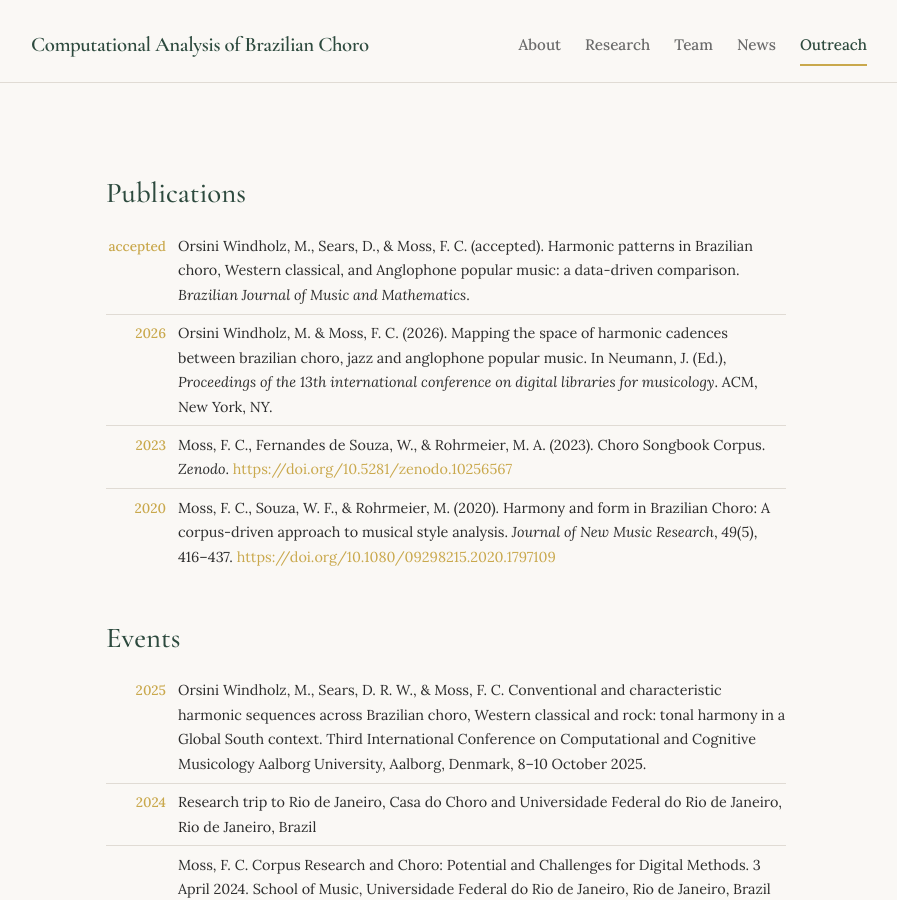
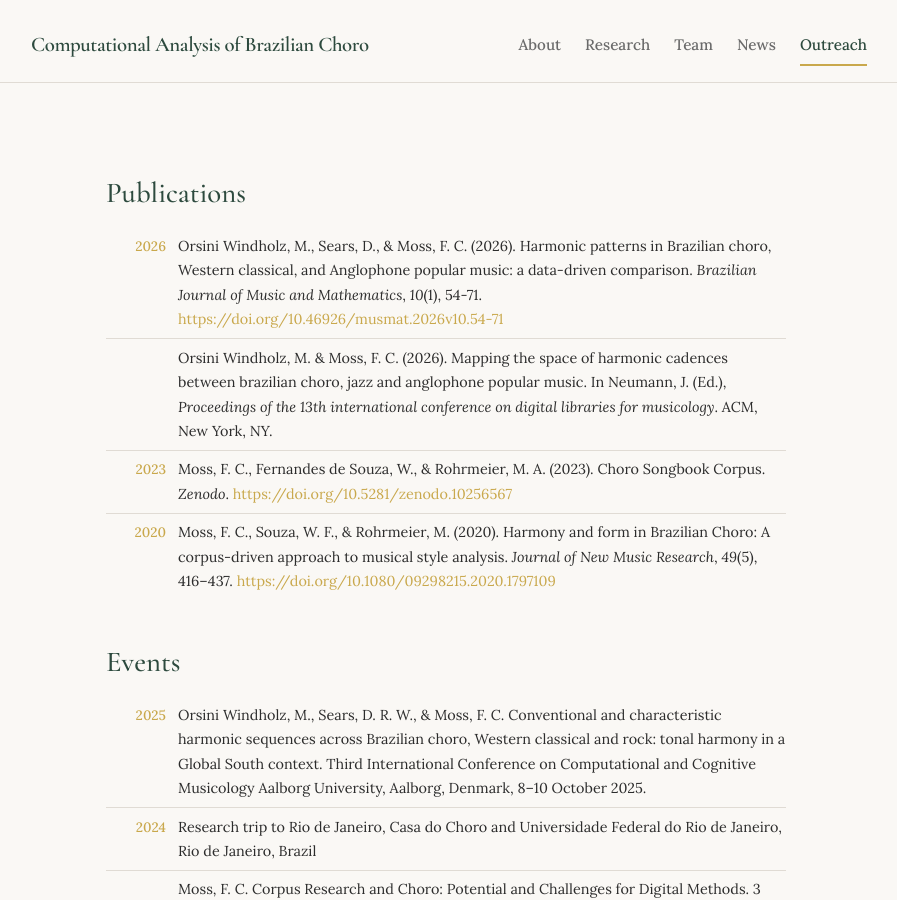
Before and after one commit to fabianmoss/choro, a Jekyll site: the page built from outreach.md, in a window 1280 px wide and 900 px high. Shown: the whole window, without its empty margins (191-1088 px from the left). Built offline with Jekyll 4.4.1, drawn with Linux system fonts in a browser that asks for light colours.

```diff
--- a/_data/publications.yml
+++ b/_data/publications.yml
@@ -1,13 +1,14 @@
 - authors: "Orsini Windholz, M., Sears, D., & Moss, F. C."
-  year: "accepted"
+  year: 2026
   title: "Harmonic patterns in Brazilian choro, Western classical, and Anglophone popular music: a data-driven comparison"
   journal: "Brazilian Journal of Music and Mathematics"
-  type:
+  type: article
   editor:
   publisher:
-  volume:
-  number:
-  pages:
+  volume: 10
+  number: 1
+  pages: "54-71"
+  link: "https://doi.org/10.46926/musmat.2026v10.54-71"
 - authors: "Orsini Windholz, M. & Moss, F. C."
   year: 2026
   title: "Mapping the space of harmonic cadences between brazilian choro, jazz and anglophone popular music"
```
